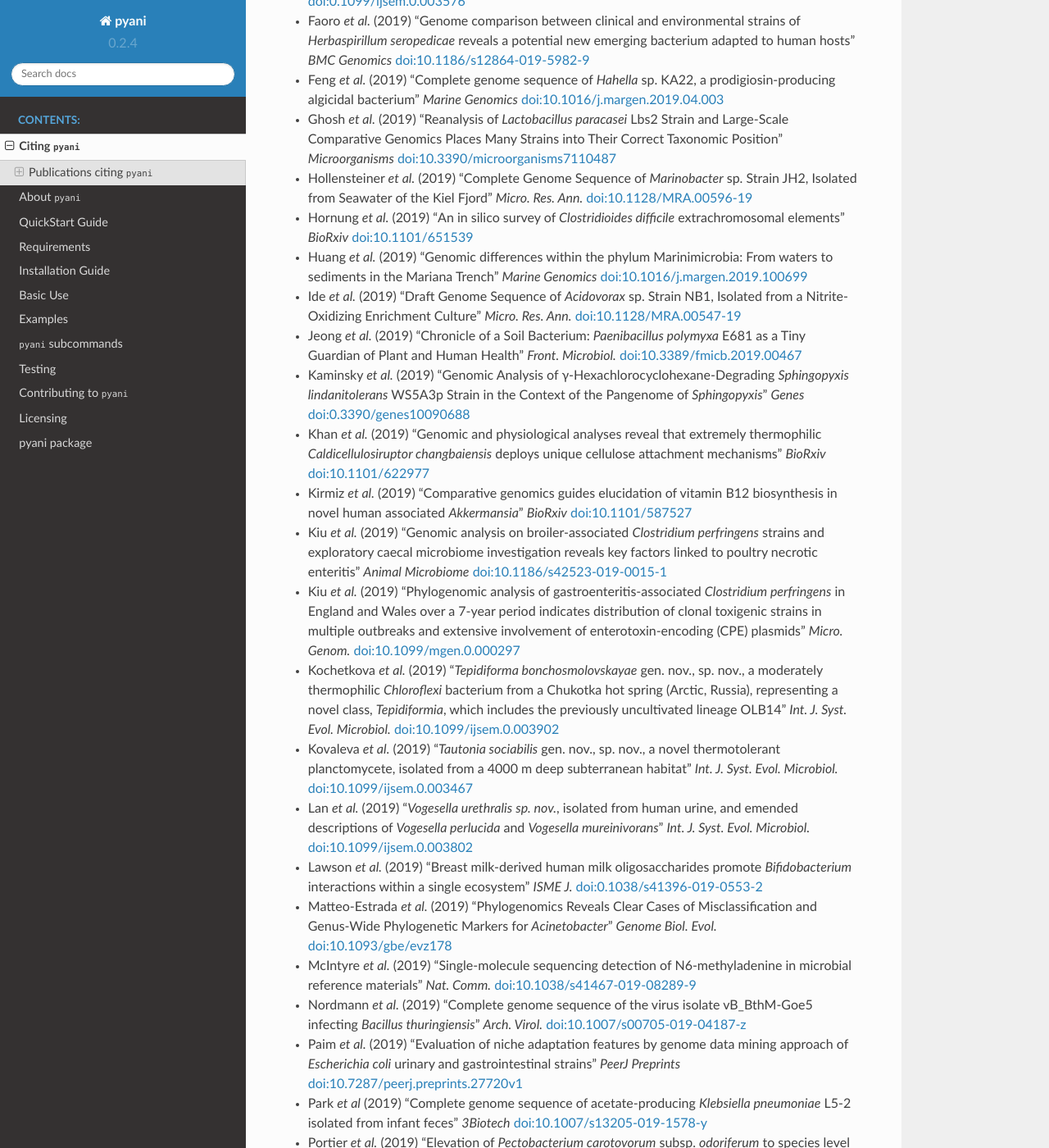
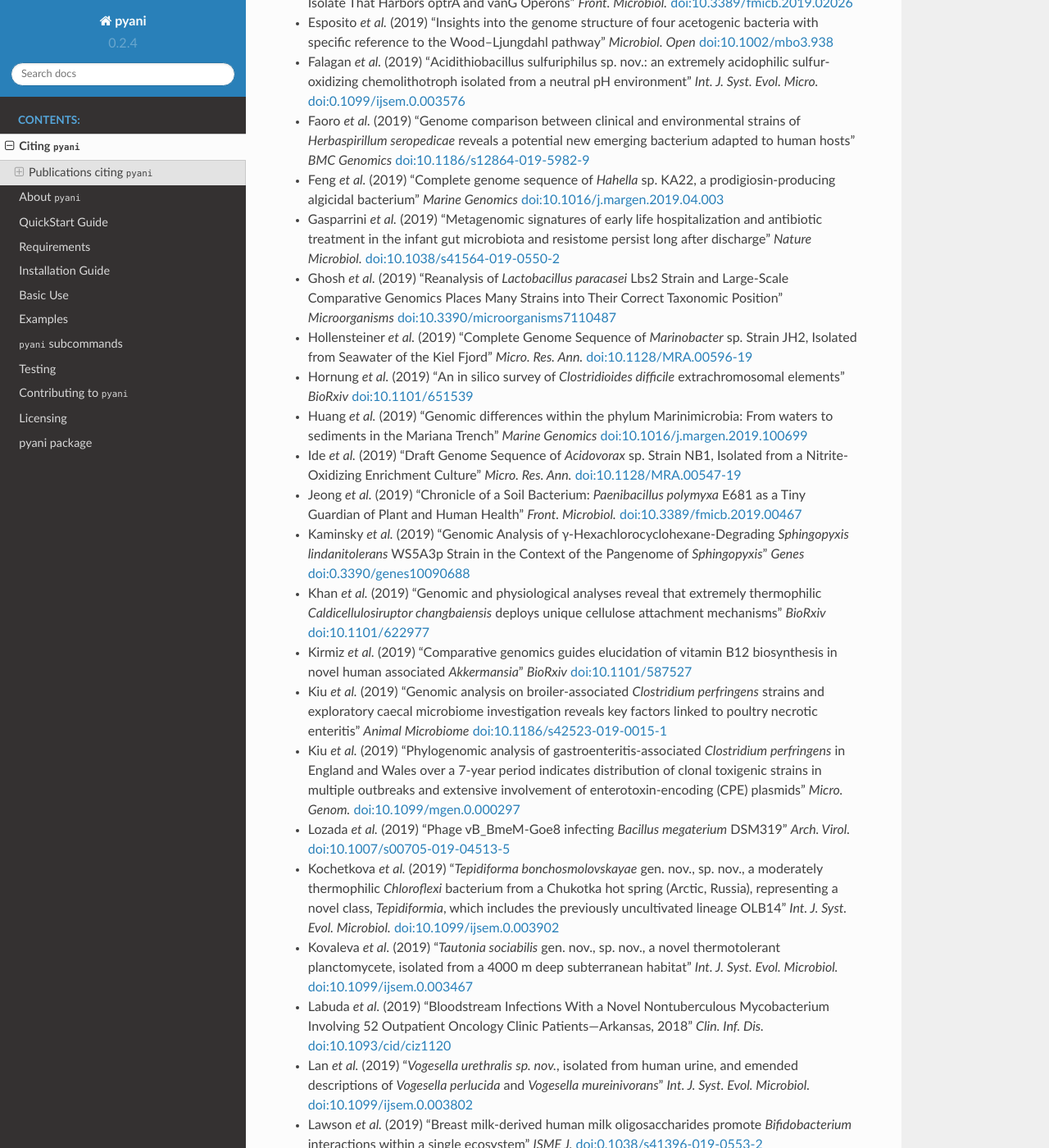
Before and after one commit to widdowquinn/pyani, a Sphinx documentation site: the page built from docs/citations.rst, in a window 1280 px wide and 1400 px high, scrolled down 2570 px. Shown: the whole window at 82% size. Built offline with Sphinx 7.4.7 and the Read the Docs theme 2.0.0, drawn with Linux system fonts in a browser that asks for light colours; some of the changed text lies outside the part shown.

Commit message:
update citing papers

```diff
--- a/docs/citations.rst
+++ b/docs/citations.rst
@@ -56,6 +56,12 @@
 (If I've missed out your paper, please do put in a pull request on ``GitHub`` or get in touch and I'll be happy to add it!)
 
 ^^^^
+2020
+^^^^
+
+* Albert *et al.* (2020) "Comparative Pangenomics of the Mammalian Gut Commensal *Bifidobacterium longum*" *Microorganisms* `doi:10.3390/microorganisms8010007 <https://doi.org/10.3390/microorganisms8010007>`_
+
+^^^^
 2019
 ^^^^
 
@@ -80,6 +86,7 @@
 * Falagan *et al.* (2019) "Acidithiobacillus sulfuriphilus sp. nov.: an extremely acidophilic sulfur-oxidizing chemolithotroph isolated from a neutral pH environment" *Int. J. Syst. Evol. Micro.* `doi:0.1099/ijsem.0.003576 <https://doi.org/0.1099/ijsem.0.003576>`_
 * Faoro *et al.* (2019) "Genome comparison between clinical and environmental strains of *Herbaspirillum seropedicae* reveals a potential new emerging bacterium adapted to human hosts" *BMC Genomics* `doi:10.1186/s12864-019-5982-9 <https://doi.org/10.1186/s12864-019-5982-9>`_
 * Feng *et al.* (2019) "Complete genome sequence of *Hahella* sp. KA22, a prodigiosin-producing algicidal bacterium" *Marine Genomics* `doi:10.1016/j.margen.2019.04.003 <https://doi.org/10.1016/j.margen.2019.04.003>`_
+* Gasparrini *et al.* (2019) "Metagenomic signatures of early life hospitalization and antibiotic treatment in the infant gut microbiota and resistome persist long after discharge" *Nature Microbiol.* `doi:10.1038/s41564-019-0550-2 <https://doi.org/10.1038/s41564-019-0550-2>`_
 * Ghosh *et al.* (2019) "Reanalysis of *Lactobacillus paracasei* Lbs2 Strain and Large-Scale Comparative Genomics Places Many Strains into Their Correct Taxonomic Position" *Microorganisms* `doi:10.3390/microorganisms7110487 <https://doi.org/10.3390/microorganisms7110487>`_
 * Hollensteiner *et al.* (2019) "Complete Genome Sequence of *Marinobacter* sp. Strain JH2, Isolated from Seawater of the Kiel Fjord" *Micro. Res. Ann.* `doi:10.1128/MRA.00596-19 <https://doi.org/10.1128/MRA.00596-19>`_
 * Hornung *et al.* (2019) "An in silico survey of *Clostridioides difficile* extrachromosomal elements" *BioRxiv* `doi:10.1101/651539 <https://doi.org/10.1101/651539>`_
@@ -91,8 +98,10 @@
 * Kirmiz *et al.* (2019) "Comparative genomics guides elucidation of vitamin B12 biosynthesis in novel human associated *Akkermansia*" *BioRxiv* `doi:10.1101/587527 <https://doi.org/10.1101/587527>`_
 * Kiu *et al.* (2019) "Genomic analysis on broiler-associated *Clostridium perfringens* strains and exploratory caecal microbiome investigation reveals key factors linked to poultry necrotic enteritis" *Animal Microbiome* `doi:10.1186/s42523-019-0015-1 <https://doi.org/10.1186/s42523-019-0015-1>`_
 * Kiu *et al.* (2019) "Phylogenomic analysis of gastroenteritis-associated *Clostridium perfringens* in England and Wales over a 7-year period indicates distribution of clonal toxigenic strains in multiple outbreaks and extensive involvement of enterotoxin-encoding (CPE) plasmids" *Micro. Genom.* `doi:10.1099/mgen.0.000297 <https://doi.org/10.1099/mgen.0.000297>`_
+* Lozada *et al.* (2019) "Phage vB_BmeM-Goe8 infecting *Bacillus megaterium* DSM319" *Arch. Virol.* `doi:10.1007/s00705-019-04513-5 <https://doi.org/10.1007/s00705-019-04513-5>`_
 * Kochetkova *et al.* (2019) "*Tepidiforma bonchosmolovskayae* gen. nov., sp. nov., a moderately thermophilic *Chloroflexi* bacterium from a Chukotka hot spring (Arctic, Russia), representing a novel class, *Tepidiformia*, which includes the previously uncultivated lineage OLB14" *Int. J. Syst. Evol. Microbiol.* `doi:10.1099/ijsem.0.003902 <https://doi.org/10.1099/ijsem.0.003902>`_
 * Kovaleva *et al.* (2019) "*Tautonia sociabilis* gen. nov., sp. nov., a novel thermotolerant planctomycete, isolated from a 4000 m deep subterranean habitat" *Int. J. Syst. Evol. Microbiol.* `doi:10.1099/ijsem.0.003467 <https://doi.org/10.1099/ijsem.0.003467>`_
+* Labuda *et al.* (2019) "Bloodstream Infections With a Novel Nontuberculous Mycobacterium Involving 52 Outpatient Oncology Clinic Patients―Arkansas, 2018" *Clin. Inf. Dis.* `doi:10.1093/cid/ciz1120 <https://doi.org/10.1093/cid/ciz1120>`_
 * Lan *et al.* (2019) "*Vogesella urethralis* *sp. nov.*, isolated from human urine, and emended descriptions of *Vogesella perlucida* and *Vogesella mureinivorans*" *Int. J. Syst. Evol. Microbiol.* `doi:10.1099/ijsem.0.003802 <https://doi.org/10.1099/ijsem.0.003802>`_
 * Lawson *et al.* (2019) "Breast milk-derived human milk oligosaccharides promote *Bifidobacterium* interactions within a single ecosystem" *ISME J.* `doi:0.1038/s41396-019-0553-2 <https://doi.org/0.1038/s41396-019-0553-2>`_
 * Matteo-Estrada *et al.* (2019) "Phylogenomics Reveals Clear Cases of Misclassification and Genus-Wide Phylogenetic Markers for *Acinetobacter*" *Genome Biol. Evol.* `doi:10.1093/gbe/evz178 <https://doi.org/10.1093/gbe/evz178>`_
@@ -100,6 +109,7 @@
 * Nordmann *et al.* (2019) "Complete genome sequence of the virus isolate vB_BthM-Goe5 infecting *Bacillus thuringiensis*" *Arch. Virol.* `doi:10.1007/s00705-019-04187-z <https://10.1007/s00705-019-04187-z>`_
 * Paim *et al.* (2019) "Evaluation of niche adaptation features by genome data mining approach of *Escherichia coli* urinary and gastrointestinal strains" *PeerJ Preprints* `doi:10.7287/peerj.preprints.27720v1 <https://doi.org/10.7287/peerj.preprints.27720v1>`_
 * Park *et al* (2019) "Complete genome sequence of acetate-producing *Klebsiella pneumoniae* L5-2 isolated from infant feces" *3Biotech* `doi:10.1007/s13205-019-1578-y <https://doi.org/10.1007/s13205-019-1578-y>`_
+* Pedron & van Gijsegem (2019) "Diversity in the Bacterial Genus *Dickeya* Grouping Plant Pathogens and Waterways Isolates" *OBM Genetics* `doi:10.21926/obm.genet.1904098 <https://doi.org/10.21926/obm.genet.1904098>`_
 * Portier *et al.* (2019) "Elevation of *Pectobacterium carotovorum* subsp. *odoriferum* to species level as *Pectobacterium odoriferum* sp. nov., proposal of *Pectobacterium brasiliense* sp. nov. and *Pectobacterium actinidiae* sp. nov., emended description of *Pectobacterium carotovorum* and description of *Pectobacterium versatile* sp. nov., isolated from streams and symptoms on diverse plants" *Int. J Syst. Evol. Biol* `doi:10.1099/ijsem.0.003611 <https://doi.org/10.1099/ijsem.0.003611>`_
 * Potter *et al.* (2019) "In Silico Analysis of *Gardnerella* Genomospecies Detected in the Setting of Bacterial Vaginosis" *Clin. Chem.* `doi:10.1373/clinchem.2019.305474 <https://doi.org/10.1373/clinchem.2019.305474>`_
 * Reichler *et al.* (2019) "A century of gray: A genomic locus found in 2 distinct *Pseudomonas* spp. is associated with historical and contemporary color defects in dairy products worldwide" *J. Dairy Sci.* `doi:10.3168/jds.2018-16192 <https://doi.org/10.3168/jds.2018-16192>`_
```
